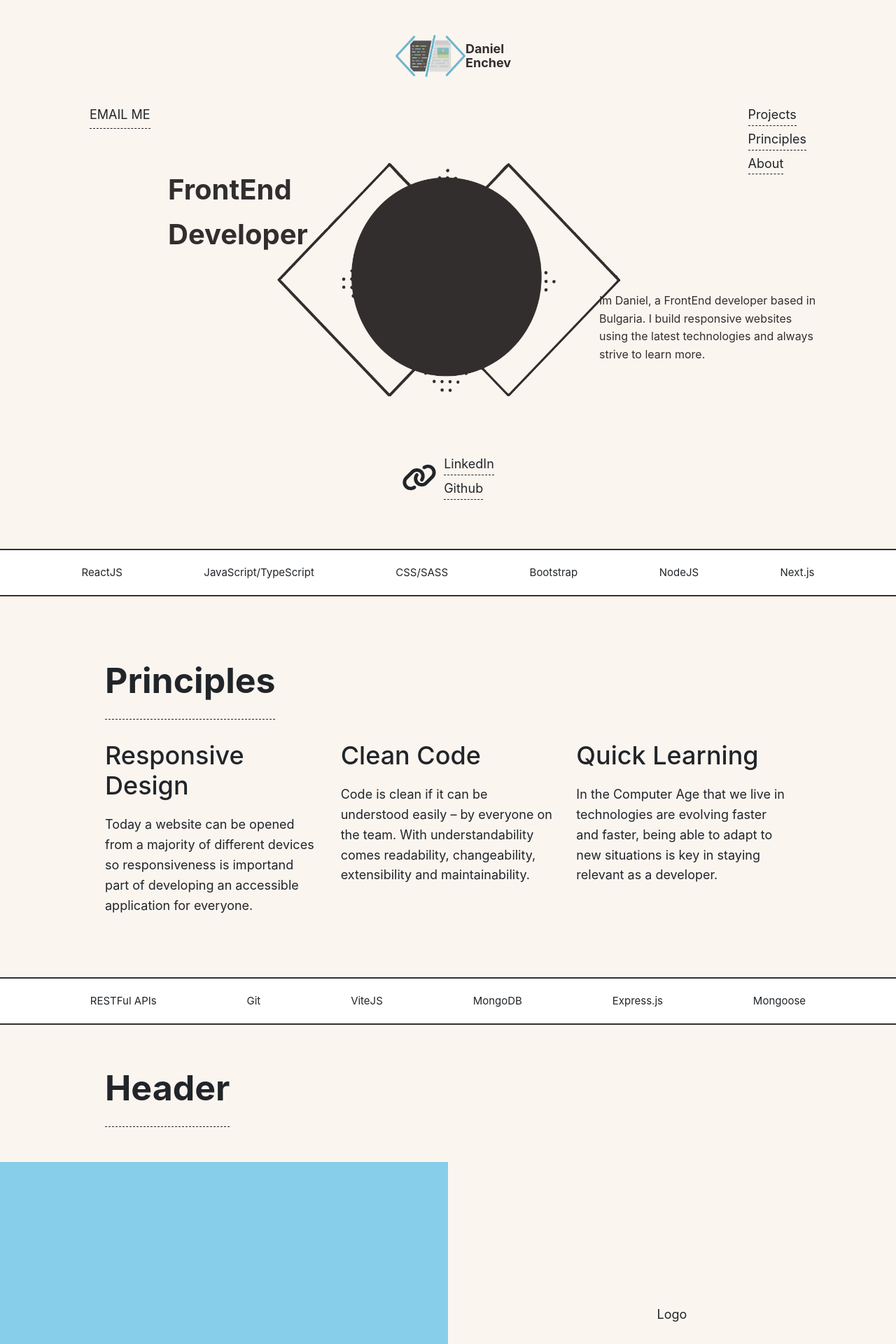
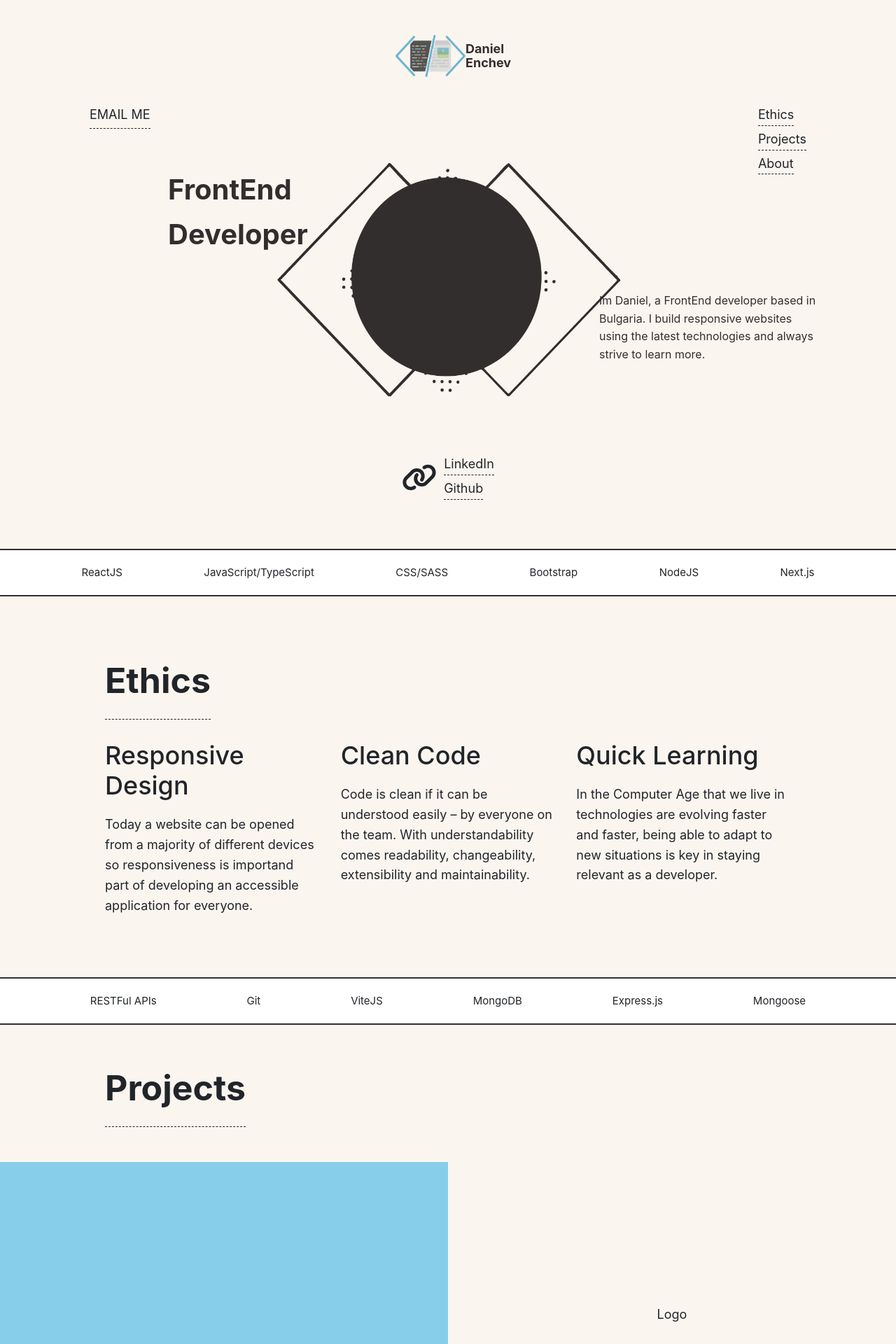
Before and after one commit to danielenchev48/Portfolio, a Next.js app: page / in a window 1280 px wide. Shown: the top 1920 px of the page at 70% size. Built offline with nearby package versions, Linux system fonts and the light colour scheme.

Commit message:
Changed headers

```diff
--- a/assets/styles/principles.scss
+++ b/assets/styles/ethics.scss
@@ -1,4 +1,4 @@
-.principlesWrapper {
+.ethicsWrapper {
     // height: 500px;
     padding: 80px 150px 0;
 
--- a/components/mainPage/about/about.jsx
+++ b/components/mainPage/about/about.jsx
@@ -7,8 +7,9 @@ export default function About() {
             <div className="information">
                 <div className="section">
                     <div className="header">Background</div>
-                    <p>Working with computers since youth and after completing the full course for Junior JavaScript Developer in Advance Academy
-                        and working in a group project for 4 months
+                    <p>Working with computers since youth and recently completed the full course for Junior JavaScript Developer
+                        in Advance Academy. Now after working in a group project for 4 months I have a solid foundation of the
+                        stages in developing websites and applications.
                     </p>
                 </div>
                 <div className="section">
--- a/components/mainPage/principles/principles.jsx
+++ b/components/mainPage/ethics/ethics.jsx
@@ -1,8 +1,8 @@
 
-export default function () {
+export default function Ethics() {
     return <>
-        <div className="principlesWrapper" id="principles">
-            <div className="headerTitle">Principles</div>
+        <div className="ethicsWrapper" id="ethics">
+            <div className="headerTitle">Ethics</div>
             <div className="principles">
                 <div className="section">
                     <h2>Responsive Design</h2>
--- a/components/mainPage/introSection/introSection.jsx
+++ b/components/mainPage/introSection/introSection.jsx
@@ -16,8 +16,8 @@ export default function IntroSection() {
             <nav role='navigation' className='navWrapper'>
                 <Link href="mailto:dan.enchev@gmail.com"><span className='link pb-1'>EMAIL ME</span></Link>
                 <div className='navOthers'>
+                    <Link href={'#ethics'} className='link'>Ethics</Link>
                     <Link href={'#projects'} className='link'>Projects</Link>
-                    <Link href={'#principles'} className='link'>Principles</Link>
                     <Link href={'#about'} className='link'>About</Link>
                 </div>
             </nav>
--- a/components/mainPage/projects/projects.jsx
+++ b/components/mainPage/projects/projects.jsx
@@ -3,7 +3,7 @@ import Link from "next/link";
 export default function Projects() {
     return <>
         <div className="projectsWrapper" id="projects">
-            <div className="headerTitle">Header</div>
+            <div className="headerTitle">Projects</div>
             <div className="projects">
                 <div className="pContainer">
                     <div className="thumbnail col-6"></div>
--- a/src/pages/_app.js
+++ b/src/pages/_app.js
@@ -1,7 +1,7 @@
 import 'bootstrap/dist/css/bootstrap.css'
 import '../../assets/styles/global.css';
 import '../../assets/styles/introSection.scss';
-import '../../assets/styles/principles.scss';
+import '../../assets/styles/ethics.scss';
 import '../../assets/styles/projects.scss';
 import '../../assets/styles/about.scss';
 
--- a/src/pages/index.jsx
+++ b/src/pages/index.jsx
@@ -3,7 +3,7 @@ import Link from 'next/link';
 import Head from 'next/head';
 import IntroSection from '../../components/mainPage/introSection/introSection';
 import Technologies from '../../components/mainPage/technologies/technologies';
-import Principles from '../../components/mainPage/principles/principles';
+import Ethics from '../../components/mainPage/ethics/ethics';
 import Skills from '../../components/mainPage/technologies/skills';
 import Projects from '../../components/mainPage/projects/projects';
 import Methods from '../../components/mainPage/technologies/methods';
@@ -19,7 +19,7 @@ function MainPage() {
             </Head>
             <IntroSection />
             <Technologies />
-            <Principles />
+            <Ethics />
             <Skills />
             <Projects />
             <Methods />
```
